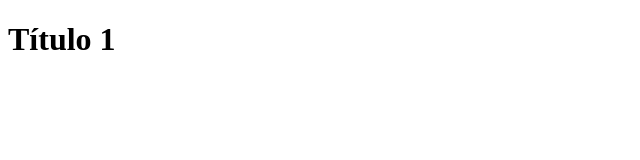
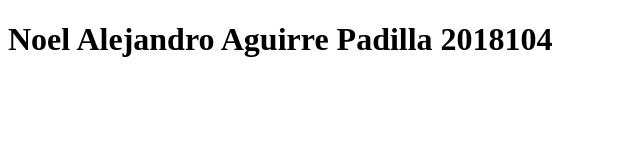
Before and after one commit to naguire2018104/IN5AM, a plain HTML site: page index.html in a window 1280 px wide. Shown: the whole page, without its empty margins (0-640 px from the left). Drawn offline with Linux system fonts and the light colour scheme.

Commit message:
Se agregó número de carné del estudiante

```diff
--- a/index.html
+++ b/index.html
@@ -6,6 +6,6 @@
     <title>Primera Página con GIT</title>
 </head>
 <body>
-    <h1>Título 1</h1>
+    <h1>Noel Alejandro Aguirre Padilla 2018104</h1>
 </body>
 </html>
```
